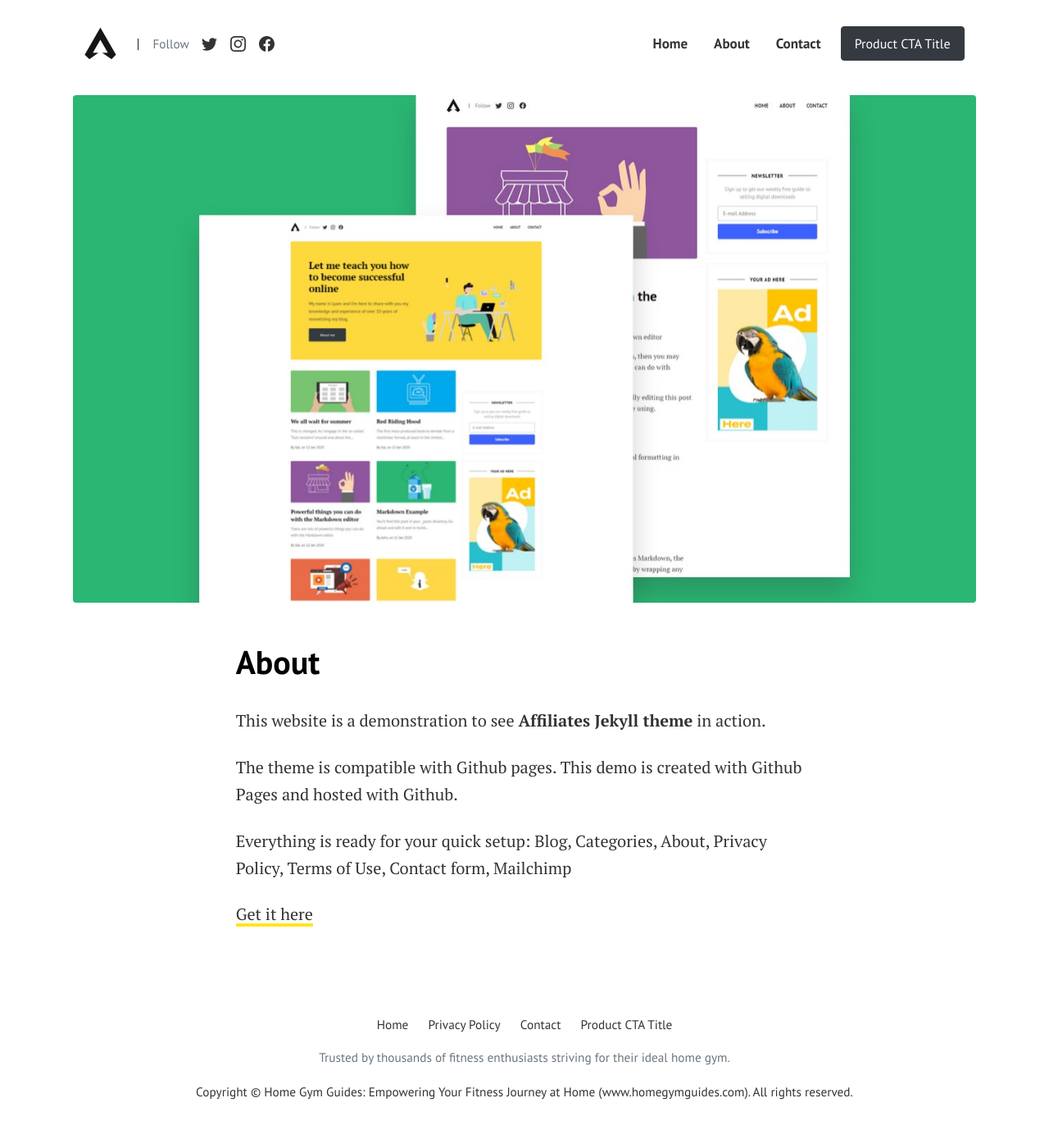
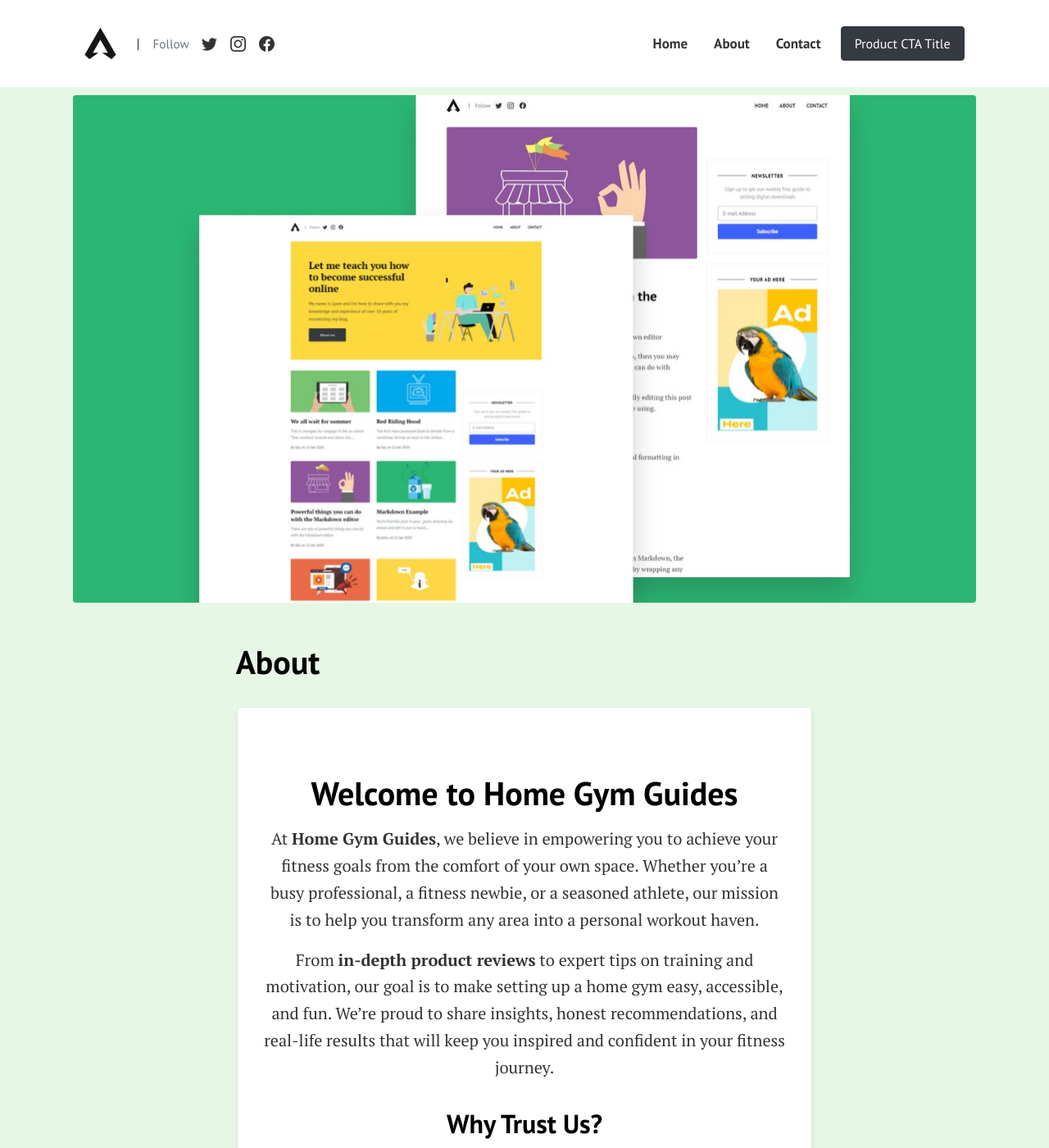
Before and after one commit to ThatMovieGuyOriginal/home-gym-guides, a Jekyll site: the page built from pages/about.md, in a window 1280 px wide and 1400 px high. Shown: the whole window at 82% size. Built offline with Jekyll 4.4.1, drawn with Linux system fonts in a browser that asks for light colours; some of the changed text lies outside the part shown.

Commit message:
Update about.md

```diff
--- a/pages/about.md
+++ b/pages/about.md
@@ -5,10 +5,79 @@ permalink: "/about/"
 image: assets/images/screenshot.png
 ---
 
-This website is a demonstration to see **Affiliates Jekyll theme** in action.
+<!-- Inline CSS for demonstration; ideally place this in a dedicated stylesheet -->
+<style>
+  /* Match the Contact/404 background */
+  body {
+    background-color: #E6F7E6;
+  }
 
-The theme is compatible with Github pages. This demo is created with Github Pages and hosted with Github.
+  /* Center and style the main About container */
+  .about-container {
+    max-width: 700px;
+    margin: 0 auto;
+    background-color: #fff;
+    border-radius: 5px;
+    padding: 2rem;
+    box-shadow: 0 2px 5px rgba(0, 0, 0, 0.1);
+  }
 
-Everything is ready for your quick setup: Blog, Categories, About, Privacy Policy, Terms of Use, Contact form, Mailchimp
+  /* Heading and paragraph alignment */
+  .about-container h1 {
+    text-align: center;
+    margin-bottom: 1rem;
+  }
+  .about-container p {
+    text-align: center;
+  }
 
-[Get it here](https://bootstrapstarter.com/jekyll-theme-memoirs/)
+  /* Yellow underline link style, similar to the Contact page’s CTA link */
+  .homepage-link {
+    font-weight: bold;
+    color: #28a745;
+    text-decoration: underline;
+    text-decoration-color: yellow;
+    text-decoration-thickness: 2px;
+    transition: background-color 0.3s, color 0.3s;
+  }
+  .homepage-link:hover {
+    background-color: yellow;
+    color: #218838;
+  }
+
+  /* Optional styling for subheadings or other text */
+  .about-container h2 {
+    margin-top: 2rem;
+    text-align: center;
+  }
+</style>
+
+<div class="about-container">
+  <h1>Welcome to Home Gym Guides</h1>
+
+  <p>
+    At <strong>Home Gym Guides</strong>, we believe in empowering you to achieve your fitness goals from the comfort of your own space. Whether you’re a busy professional, a fitness newbie, or a seasoned athlete, our mission is to help you transform any area into a personal workout haven.
+  </p>
+
+  <p>
+    From <strong>in-depth product reviews</strong> to expert tips on training and motivation, our goal is to make setting up a home gym easy, accessible, and fun. We’re proud to share insights, honest recommendations, and real-life results that will keep you inspired and confident in your fitness journey.
+  </p>
+
+  <h2>Why Trust Us?</h2>
+  <p>
+    We’re a community of fitness enthusiasts who have tested countless products and workout strategies. Our content is backed by thorough research, user feedback, and a genuine passion for health and wellness. We want to save you time, money, and frustration by steering you toward the best equipment and advice for your unique needs.
+  </p>
+
+  <p>
+    <em>Trusted by thousands of readers and fitness lovers</em>, our approach is built on honesty, integrity, and a desire to see you succeed.
+  </p>
+
+  <h2>Ready to Take the Next Step?</h2>
+  <p>
+    Check out our
+    <a href="{{ site.baseurl }}/recommended-gear" class="homepage-link">Recommended Gear</a>
+    for expert product picks, or head back to our
+    <a href="{{ site.baseurl }}/" class="homepage-link">Homepage</a>
+    for more articles, tips, and reviews.
+  </p>
+</div>
```
